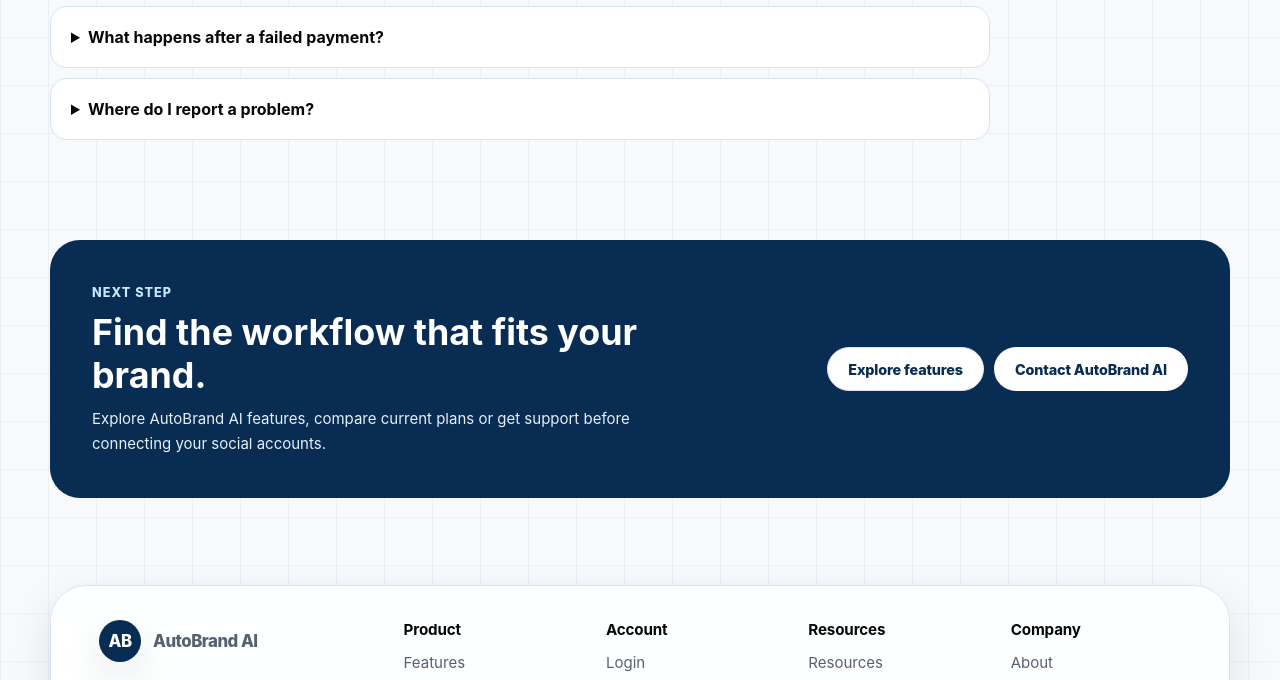
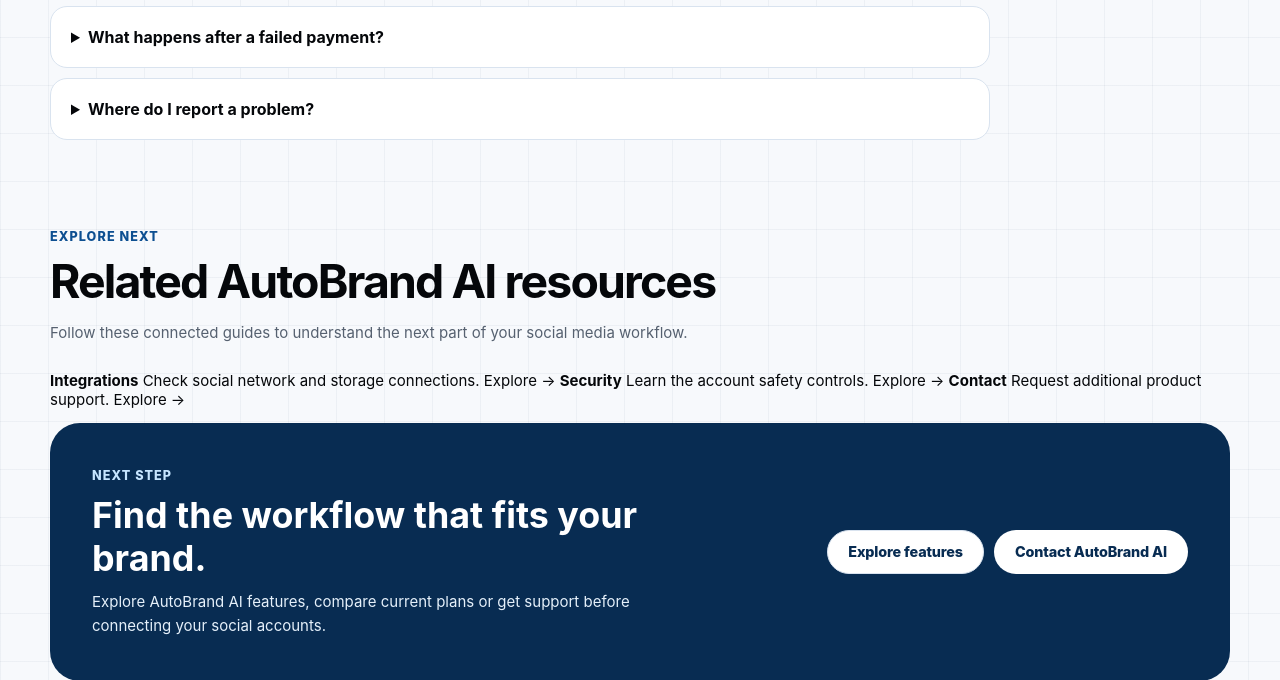
Before and after one commit to Awanmabur/AutoBrand-ai, a Node server app: page /help in a window 1280 px wide. Shown: the part 3083-3763 px from the top of the page. Run offline with Node 20, Linux system fonts and the light colour scheme; tables that the repository leaves empty hold one stand-in row (values such as "Sample post"); some libraries are stand-ins or nearby versions.

Commit message:
feat(marketing): contextual internal links across all public product and support pages

```diff
--- a/src/views/public/seoPage.ejs
+++ b/src/views/public/seoPage.ejs
@@ -123,6 +123,25 @@
     </section>
     <% } %>
 
+    <% if (page.related && page.related.length) { %>
+    <section class="container info-related" aria-labelledby="info-related-heading">
+      <div class="info-section-intro">
+        <span class="info-kicker">Explore next</span>
+        <h2 id="info-related-heading">Related AutoBrand AI resources</h2>
+        <p>Follow these connected guides to understand the next part of your social media workflow.</p>
+      </div>
+      <div class="info-related-grid">
+        <% for (const related of page.related) { %>
+        <a class="info-related-card" href="<%= related[1] %>">
+          <strong><%= related[0] %></strong>
+          <span><%= related[2] %></span>
+          <span class="info-related-more" aria-hidden="true">Explore →</span>
+        </a>
+        <% } %>
+      </div>
+    </section>
+    <% } %>
+
     <% if (pageKey === 'contact') { %>
     <section class="container info-contact" aria-labelledby="contact-heading">
       <div class="info-contact-panel">
```
